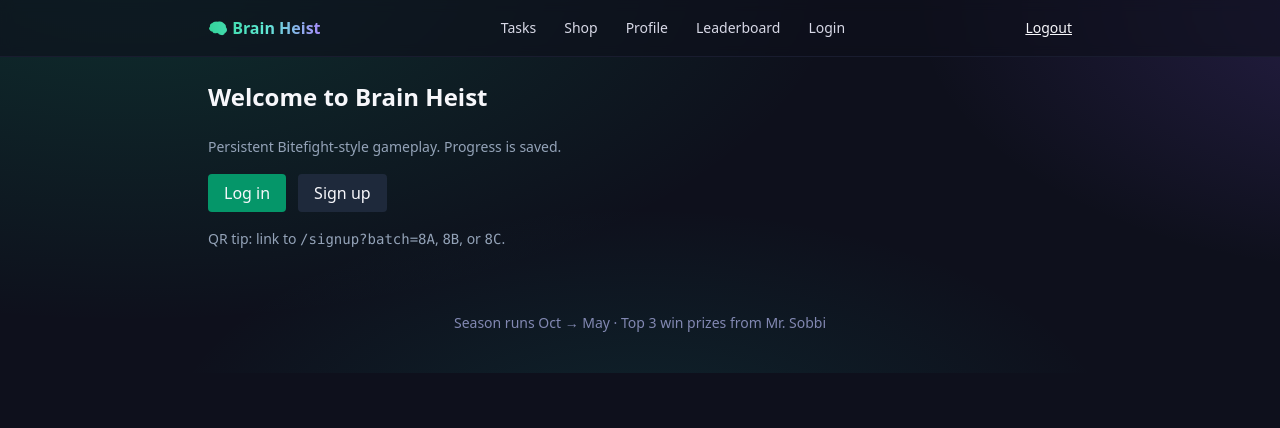
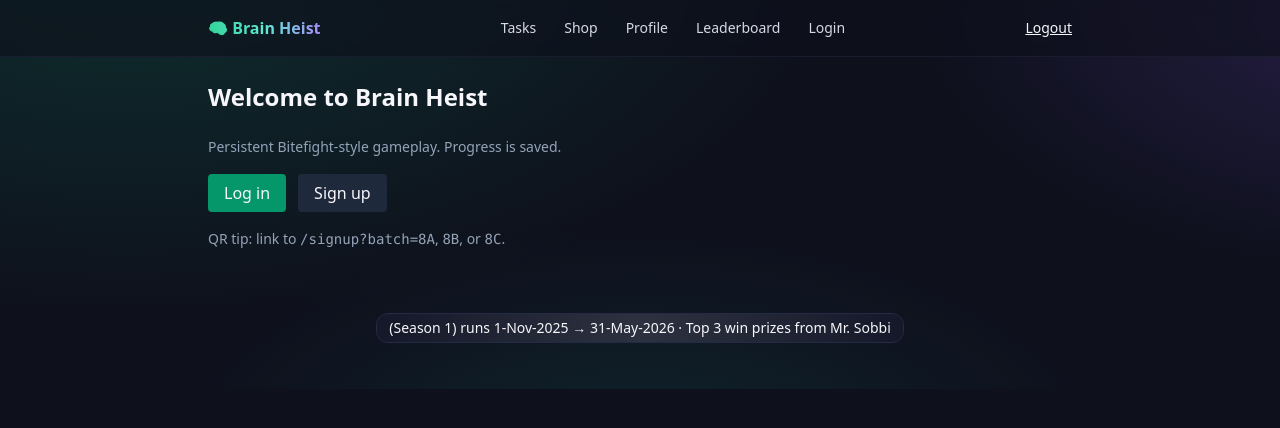
Before and after one commit to mrmemo87-cell/brain-heist, a Next.js app: page / in a window 1280 px wide. Shown: the top 428 px of the page. Built offline with nearby package versions, Linux system fonts and the light colour scheme; no server answers.

Commit message:
Update layout.tsx

```diff
--- a/app/layout.tsx
+++ b/app/layout.tsx
@@ -11,9 +11,14 @@ export default function RootLayout({ children }: { children: React.ReactNode })
         <ToastProvider>
           <AppHeader />
           <main className="container py-6">{children}</main>
-          <footer className="container py-10 text-center text-sm text-ink-400">
-            Season runs Oct → May · Top 3 win prizes from Mr. Sobbi
-          </footer>
+          <footer className="container py-10 text-center">
+  <div className="inline-block text-sm px-3 py-1 rounded-xl border border-ink-800 bg-ink-900/60 relative overflow-hidden">
+    <span className="relative z-10">
+      (Season 1) runs 1-Nov-2025 → 31-May-2026 · Top 3 win prizes from Mr. Sobbi
+    </span>
+    <span className="absolute inset-0 bg-gradient-to-r from-transparent via-white/10 to-transparent animate-[shimmer_2.5s_infinite]"></span>
+  </div>
+</footer>
         </ToastProvider>
       </body>
     </html>
```
